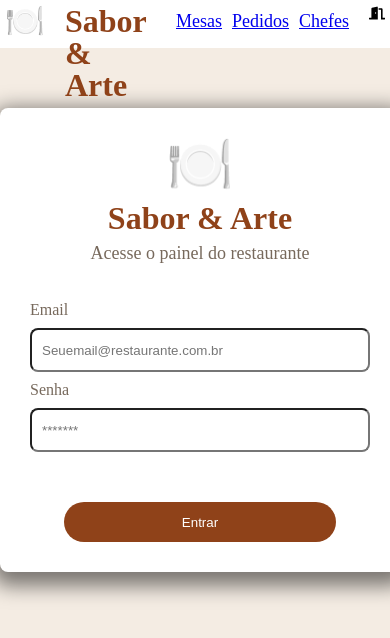
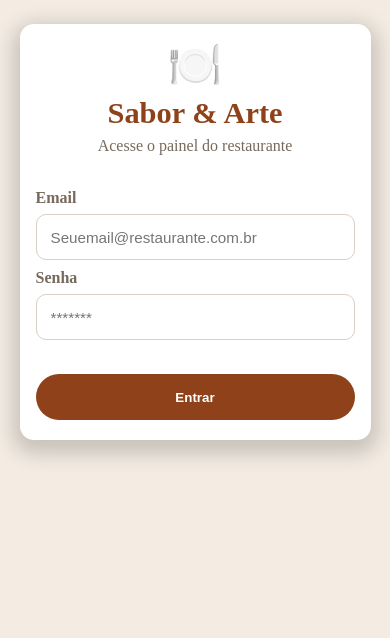
Before and after one commit to NewVT13/restaurante_frontend, a React (Vite) app: page / in a window 390 px wide. Shown: the top 638 px of the page. Built offline with nearby package versions, Linux system fonts and the light colour scheme.

Commit message:
Feito css, responsividade e o componente loading

```diff
--- /dev/null
+++ b/src/App.tsx
@@ -0,0 +1,26 @@
+import { Route, Routes, useLocation } from "react-router";
+import Menu from "./components/Menu/Menu";
+import Login from "./pages/Login/Login";
+import Mesas from "./pages/Mesas/Mesas";
+import PedidosItens from "./pages/PedidoItens/PedidoItens";
+import Pedidos from "./pages/Pedidos/Pedidos";
+import Chefs from "./pages/Chefes/Chefes";
+
+function App() {
+  const location = useLocation();
+
+  return (
+    <>
+      {location.pathname !== "/" && <Menu />}
+      <Routes>
+        <Route path="/" element={<Login />} />
+        <Route path="/mesas" element={<Mesas />} />
+        <Route path="/pedido-itens" element={<PedidosItens />} />
+        <Route path="/pedidos" element={<Pedidos />} />
+        <Route path="/chefes" element={<Chefs />} />
+      </Routes>
+    </>
+  );
+}
+
+export default App;
--- /dev/null
+++ b/src/components/Loading/Loading.module.css
@@ -0,0 +1,77 @@
+.loader {
+  animation: loader 2s cubic-bezier(0.8, 0, 0.2, 1) infinite;
+  height: 28px;
+  width: 29px;
+  position: absolute;
+  top: calc(50% - 14px);
+  left: calc(50% - 14.5px);
+}
+
+@keyframes loader {
+  90% {
+    transform: rotate(0deg);
+  }
+  100% {
+    transform: rotate(180deg);
+  }
+}
+
+.top {
+  animation: top 5s linear infinite;
+  border-top: 14px solid #fff;
+  border-right: 14px solid transparent;
+  border-left: 14px solid transparent;
+  height: 0px;
+  width: 1px;
+  transform-origin: 50% 100%;
+}
+
+@keyframes top {
+  90% {
+    transform: scale(0);
+  }
+  100% {
+    transform: scale(0);
+  }
+}
+
+.bottom {
+  animation: bottom 5s linear infinite;
+  border-right: 14px solid transparent;
+  border-bottom: 14px solid #fff;
+  border-left: 14px solid transparent;
+  height: 0px;
+  width: 1px;
+  transform: scale(0);
+  transform-origin: 50% 100%;
+}
+
+@keyframes bottom {
+  10% {
+    transform: scale(0);
+  }
+  90% {
+    transform: scale(1);
+  }
+  100% {
+    transform: scale(1);
+  }
+}
+
+.line {
+  animation: line 5s linear infinite;
+  border-left: 1px dotted #fff;
+  height: 0px;
+  width: 0px;
+  position: absolute;
+  top: 14px;
+  left: 14px;
+}
+@keyframes line {
+  10% {
+    height: 14px;
+  }
+  100% {
+    height: 14px;
+  }
+}
--- /dev/null
+++ b/src/components/Loading/Loading.tsx
@@ -0,0 +1,13 @@
+import styles from "./Loading.module.css";
+
+function Loading() {
+  return (
+    <div className={styles.loader}>
+      <div className={styles.top}></div>
+      <div className={styles.bottom}></div>
+      <div className={styles.line}></div>
+    </div>
+  );
+}
+
+export default Loading;
--- a/src/components/Menu/Menu.module.css
+++ b/src/components/Menu/Menu.module.css
@@ -1,35 +1,79 @@
 .containerMenu {
   width: 100%;
-  padding: 5px;
-  height: 48px;
-
+  padding: 0.75rem clamp(0.75rem, 2vw, 1.5rem);
+  min-height: 64px;
   display: flex;
   justify-content: space-between;
-
+  align-items: center;
+  gap: 1rem;
   background: #fff;
+  box-shadow: 0 4px 14px rgba(0, 0, 0, 0.05);
 }
 
 .containerMenu h1 {
-  font-size: 32px;
-  font-weight: bold;
+  margin: 0;
+  font-size: clamp(1.25rem, 2vw, 2rem);
+  font-weight: 700;
   color: #8f4219;
 }
 
 .logoMenu {
-  font-size: 32px;
+  font-size: clamp(1.7rem, 2.5vw, 2.2rem);
 }
+
 .contentLeft {
   display: flex;
-  gap: 20px;
+  align-items: center;
+  gap: 1rem;
+  flex-wrap: wrap;
 }
+
 .contentLeft ul {
   display: flex;
-  gap: 10px;
-  font-size: 18px;
+  flex-wrap: wrap;
+  gap: 0.5rem;
+  font-size: clamp(0.95rem, 1.6vw, 1.125rem);
   align-items: center;
-  height: 32px;
+  margin: 0;
+  padding: 0;
+  list-style: none;
 }
+
+.contentLeft li {
+  list-style: none;
+  padding: 0.4rem 0.75rem;
+  border-radius: 999px;
+  transition: background 0.2s ease;
+}
+
+.contentLeft li:hover {
+  background: #f4ece3;
+}
+
 .contentRight {
   display: flex;
-  gap: 20px;
+  align-items: center;
+  gap: 0.75rem;
+  font-weight: 600;
+  color: #3d312b;
 }
+
+@media (max-width: 768px) {
+  .containerMenu {
+    flex-wrap: wrap;
+    justify-content: center;
+    padding-top: 1rem;
+    padding-bottom: 1rem;
+  }
+
+  .contentLeft,
+  .contentRight {
+    width: 100%;
+    justify-content: center;
+    text-align: center;
+  }
+
+  .contentLeft ul {
+    justify-content: center;
+  }
+}
--- a/src/components/Menu/Menu.tsx
+++ b/src/components/Menu/Menu.tsx
@@ -10,7 +10,7 @@ function Menu() {
     <div className={style.containerMenu}>
       <div className={style.contentLeft}>
         <span className={style.logoMenu}>🍽️</span>
-        <h1 className="{}">Sabor & Arte</h1>
+        <h1>Sabor & Arte</h1>
         <ul>
           <Link to={"/mesas"}>
             <li>Mesas</li>
--- a/src/index.module.css
+++ b/src/index.module.css
@@ -1,5 +1,20 @@
-body {
+* {
+  box-sizing: border-box;
+}
+
+:global(html) {
+  font-size: 16px;
+}
+
+:global(body) {
+  margin: 0;
   background: #f4ece3;
+  font-family: "Segoe UI", sans-serif;
+}
+
+:global(a) {
+  color: inherit;
+  text-decoration: none;
 }
 
 .containerInput {
@@ -11,11 +26,26 @@ body {
 }
 
 .containerInput input {
-  height: 38px;
-  border-radius: 8px;
-  padding-left: 10px;
+  width: 100%;
+  min-height: 46px;
+  border: 1px solid #d8cfc6;
+  border-radius: 10px;
+  padding: 0.75rem 0.875rem;
+  font-size: 1rem;
+  background: #fff;
 }
 
 .containerInput label {
   padding-top: 10px;
+  font-weight: 600;
 }
+
+@media (max-width: 480px) {
+  .containerInput {
+    gap: 8px;
+  }
+
+  .containerInput input {
+    font-size: 0.95rem;
+  }
+}
--- a/src/main.tsx
+++ b/src/main.tsx
@@ -1,28 +1,16 @@
 import { StrictMode } from "react";
 import { createRoot } from "react-dom/client";
-import { BrowserRouter, Route, Routes } from "react-router";
-import Menu from "./components/Menu/Menu";
+import { BrowserRouter } from "react-router";
 
 import "./index.module.css";
 import "./styles/reset.css";
 
-import Login from "./pages/Login/Login";
-import Mesas from "./pages/Mesas/Mesas";
-import PedidosItens from "./pages/PedidoItens/PedidoItens";
-import Pedidos from "./pages/Pedidos/Pedidos";
-import Chefs from "./pages/Chefes/Chefes";
+import App from "./App";
 
 createRoot(document.getElementById("root")!).render(
   <StrictMode>
     <BrowserRouter>
-      <Menu />
-      <Routes>
-        <Route path="/" element={<Login />} />
-        <Route path="/mesas" element={<Mesas />} />
-        <Route path="/pedido-itens" element={<PedidosItens />} />
-        <Route path="/pedidos" element={<Pedidos />} />
-        <Route path="/chefes" element={<Chefs />} />
-      </Routes>
+      <App />
     </BrowserRouter>
   </StrictMode>,
 );
--- a/src/pages/Login/Login.module.css
+++ b/src/pages/Login/Login.module.css
@@ -1,32 +1,32 @@
 .container {
   background: #fff;
-  width: 400px;
-  border-radius: 8px;
-  margin: 60px auto;
-  /* height: 500px; */
-
+  width: min(100%, 420px);
+  max-width: 90vw;
+  border-radius: 14px;
+  margin: clamp(2rem, 8vh, 5rem) auto;
   display: flex;
   flex-direction: column;
   gap: 10px;
   align-items: center;
-
-  padding: 30px;
-  box-shadow: 0px 7px 20px 7px rgba(0, 0, 0, 0.5);
+  padding: clamp(1.5rem, 4vw, 2rem);
+  box-shadow: 0px 7px 20px 7px rgba(0, 0, 0, 0.18);
 }
 
 .logo {
-  font-size: 54px;
+  font-size: clamp(2.75rem, 8vw, 4rem);
 }
 
 .nome {
-  font-size: 32px;
-  font-weight: bold;
+  font-size: clamp(1.9rem, 5vw, 2.5rem);
+  font-weight: 700;
   color: #8f4219;
+  text-align: center;
 }
 
 .subtitulo {
-  font-size: 18px;
+  font-size: clamp(1rem, 2.2vw, 1.125rem);
   color: #77695c;
+  text-align: center;
 }
 
 .containerInput {
@@ -36,15 +36,36 @@
 }
 
 button {
-  width: 80%;
-  height: 40px;
+  width: min(100%, 280px);
+  min-height: 46px;
   border-radius: 25px;
   color: #fff;
   background-color: #8f4219;
   border: none;
+  font-weight: 600;
+  cursor: pointer;
+  transition:
+    transform 0.2s ease,
+    box-shadow 0.2s ease;
 }
 
 button:active {
-  transform: scale(0.95);
+  transform: scale(0.96);
   box-shadow: 0 2px 3px rgba(0, 0, 0, 0.2);
 }
+
+@media (max-width: 480px) {
+  .container {
+    margin-top: 1.5rem;
+    padding: 1.25rem 1rem;
+  }
+
+  .containerInput {
+    padding-top: 16px;
+    padding-bottom: 24px;
+  }
+
+  button {
+    width: 100%;
+  }
+}
--- a/src/pages/Login/Login.tsx
+++ b/src/pages/Login/Login.tsx
@@ -4,14 +4,21 @@ import axios from "axios";
 import Swal from "sweetalert2";
 import styles from "./Login.module.css";
 import stylesIndex from "../../index.module.css";
+import Loading from "../../components/Loading/Loading";
 
 function Login() {
   const [email, setEmail] = useState("");
   const [password, setPassword] = useState("");
+  const [loading, setLoading] = useState(false);
   const navegate = useNavigate();
   async function fazerLogin(event: React.SubmitEvent) {
     try {
       event.preventDefault();
+
+      setLoading(true);
+
+      await new Promise((resolve) => setTimeout(resolve, 2000));
+
       const response = await axios.post("http://localhost:8888/auth/login", {
         email,
         senha: password,
@@ -26,6 +33,7 @@ function Login() {
 
       navegate("/mesas");
     } catch (error: any) {
+      setLoading(false);
       Swal.fire({
         icon: "error",
         title: "Erro ao entrar",
@@ -62,9 +70,101 @@ function Login() {
           />
         </div>
       </div>
-      <button type="submit">Entrar</button>
+      <button type="submit">{loading ? <Loading /> : "Entrar"}</button>
     </form>
   );
 }
 
 export default Login;
+
+/*
+import { useState } from "react";
+import { useNavigate } from "react-router";
+import axios from "axios";
+import Swal from "sweetalert2";
+
+import styles from "./Login.module.css"; // MODO novo com CSS modules
+import stylesIndex from "../../index.module.css";
+import Loading from "../../components/Loading/Loading";
+
+function Login() {
+  const navigate = useNavigate();
+
+
+
+  const [email, setEmail] = useState("");
+  const [password, setPassword] = useState("");
+
+  // Função que vai na api validar se usuario existe
+
+  async function fazerLogin(event: React.SubmitEvent) {
+    try {
+      event.preventDefault();
+
+      setLoading(true);
+
+      // atrasar de intencional 2 segundos a execucao da próxima
+
+
+      const response = await axios.post("http://localhost:8888/auth/login", {
+        email: email,
+        senha: password,
+      });
+
+      // Salva o token no local storage para usarmos depois
+      localStorage.setItem("@dadoslogin", JSON.stringify(response.data));
+
+      Swal.fire({
+        title: "Login realizado com sucesso",
+        icon: "success",
+      });
+
+      navigate("/mesas");
+    } catch (error) {
+      setLoading(false);
+      Swal.fire({
+        title: error.response.data.error,
+        icon: "error",
+        showConfirmButton: false,
+        timer: 3000,
+      });
+    }
+  }
+
+  return (
+    <form className={styles.container} onSubmit={fazerLogin}>
+      <span className={styles.logo}>🍽️</span>
+      <h1 className={styles.nome}>Sabor & Arte</h1>
+      <p className={styles.subTitulo}>Acesse o painel do restaurante</p>
+
+      <div className={stylesIndex.containerInput}>
+        <label>Email</label>
+        <input
+          type="email"
+          value={email}
+          onChange={(e) => setEmail(e.target.value)}
+          placeholder="seuemail@restaurante.com"
+          required
+        />
+      </div>
+
+      <div className={stylesIndex.containerInput}>
+        <label>Senha</label>
+        <input
+          type="password"
+          placeholder="******"
+          value={password}
+          onChange={(e) => setPassword(e.target.value)}
+          required
+        ></input>
+      </div>
+
+      <button className={styles.buttonLogin} type="submit">
+        {loading ? <Loading /> : "Entrar"}
+      </button>
+    </form>
+  );
+}
+
+export default Login;
+*/
--- a/src/pages/Mesas/Mesas.tsx
+++ b/src/pages/Mesas/Mesas.tsx
@@ -75,9 +75,11 @@ function Mesas() {
   }, []);
 
   return (
-    <div>
-      <h2>Mesas</h2>
-      <p>Selecione uma mesa para abrir ou acompanhar um pedido</p>
+    <div className={style.page}>
+      <h2 className={style.title}>Mesas</h2>
+      <p className={style.subtitle}>
+        Selecione uma mesa para abrir ou acompanhar um pedido
+      </p>
       <div className={style.containerChairs}>
         {mesas.map((mesa) => (
           <div
```
Also changed, not shown: src/pages/Mesas/Mesas.module.css (+61 -9 lines).
